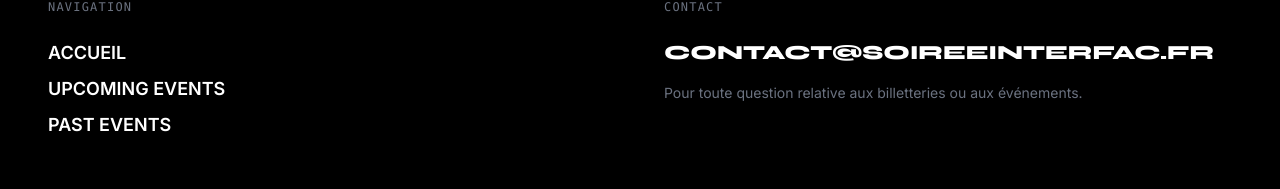
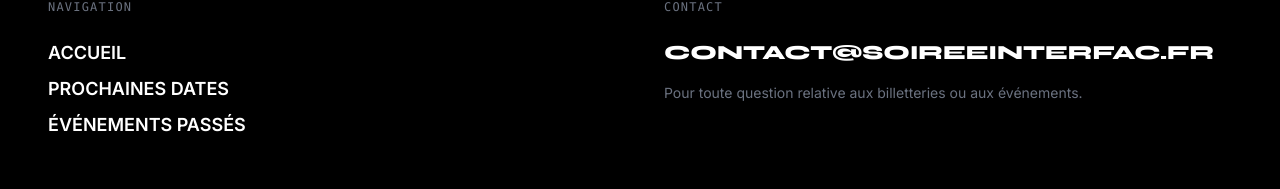
Before and after one commit to joifzeio/interfac, a React (Vite) app: page / in a window 1280 px wide. Shown: the part 2013-2202 px from the top of the page. Built offline with nearby package versions, Linux system fonts and the light colour scheme; no server answers; the database is empty; a web font is replaced by a local one.

Commit message:
chore: translate footer links to French

```diff
--- a/components/Footer.tsx
+++ b/components/Footer.tsx
@@ -14,8 +14,8 @@ const Footer: React.FC = () => {
           <div className="flex flex-col gap-2">
             <h4 className="font-mono text-xs text-gray-500 uppercase tracking-widest mb-4">Navigation</h4>
             <a href="/" className="text-lg font-bold uppercase hover:text-[#FF4500] transition-colors w-max">Accueil</a>
-            <a href="/#releases" className="text-lg font-bold uppercase hover:text-[#FF4500] transition-colors w-max">Upcoming Events</a>
-            <a href="/#events" className="text-lg font-bold uppercase hover:text-[#FF4500] transition-colors w-max">Past Events</a>
+            <a href="/events" className="text-lg font-bold uppercase hover:text-[#FF4500] transition-colors w-max">Prochaines Dates</a>
+            <a href="/#events" className="text-lg font-bold uppercase hover:text-[#FF4500] transition-colors w-max">Événements Passés</a>
           </div>
 
           {/* Column 3: Contact */}
```
